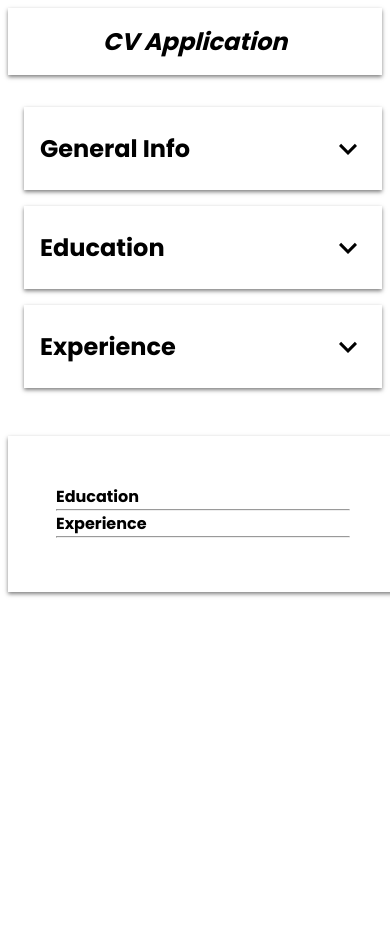
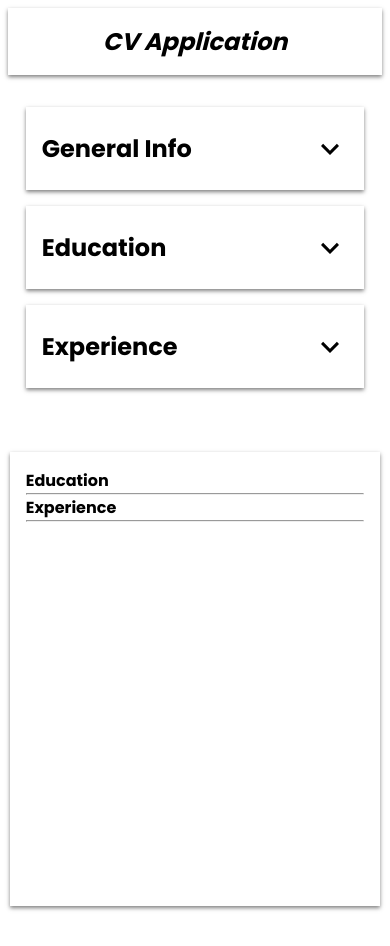
Before and after one commit to ENSUU/cv-application, a React (Vite) app: page / in a window 390 px wide. Before the commit the page ends 844 px from the top, so only its background shows below. Built offline with nearby package versions, Linux system fonts and the light colour scheme.

Commit message:
Apply media queries to make the webpage responsive

```diff
--- a/src/App.jsx
+++ b/src/App.jsx
@@ -515,6 +515,7 @@ function App() {
             </div>
             <div className="experienceBody hidden">
               <form className="experienceForm" onSubmit={handleSubmitExperience}>
+                <h3>Add New Experience</h3>
                   {/* Company Name Field */}
                   <label htmlFor="userCompany">* Company Name</label>
                   <input
--- a/src/styles/app.css
+++ b/src/styles/app.css
@@ -36,9 +36,9 @@ h4 {
 
 /* Class Selectors */
 
-.generalForm, .educationForm, .experienceForm {
+/* .generalForm, .educationForm, .experienceForm {
     box-shadow: var(--box-shadow);
-}
+} */
 
 .subEducationForm, .subExperienceForm {
     text-align: left;
@@ -57,8 +57,8 @@ h4 {
     display: flex;
     justify-content: center;
     width: 40vw;
-    height: 40vw;
-    padding: 1rem;
+    margin: 2rem;
+
 }
 
 .addInfo {
@@ -162,16 +162,53 @@ h4 {
     }
 }
 
-@media (max-width: 768px) {
+/* @media (max-width: 768px) {
+    .userResume {
+        padding: 2rem;
+    }
+} */
+
+@media (max-width: 1024px) {
     main {
-        display: block;
+        flex-direction: column;
+        align-items: center;
     }
 
     .addInfo, .seeInfo {
-        width: 100vw;
+        width: 95vw;
     }
 
-    .seeInfo {
-        padding: 1rem 0;
+    .userResume {
+        padding: 1rem;
     }
 }
+
+@media (max-width: 425px) {
+    .btnContainer {
+        justify-content: center;
+    }
+
+    .educationForm, .experienceForm {
+        padding: 0;
+    }
+}
+
+@media (max-width: 320px) {
+    .educationForm, .experienceForm {
+        margin: 0;
+    }
+
+    .btnContainer {
+        margin-top: 1rem;
+        flex-direction: column;
+        gap: 0;
+    }
+
+    .cancelBtn, .saveBtn {
+        margin: 0.25rem 0;
+    }
+
+    .addEducationBtn, .addExperienceBtn {
+        margin-top: 12px;
+    }
+}
--- a/src/styles/resume.css
+++ b/src/styles/resume.css
@@ -13,6 +13,7 @@ p {
 
 .userResume {
     width: clamp(596px, 596px, 40vw);
+    height: 50vh;
     box-shadow: var(--box-shadow);
     padding: 3rem;
 }
```
